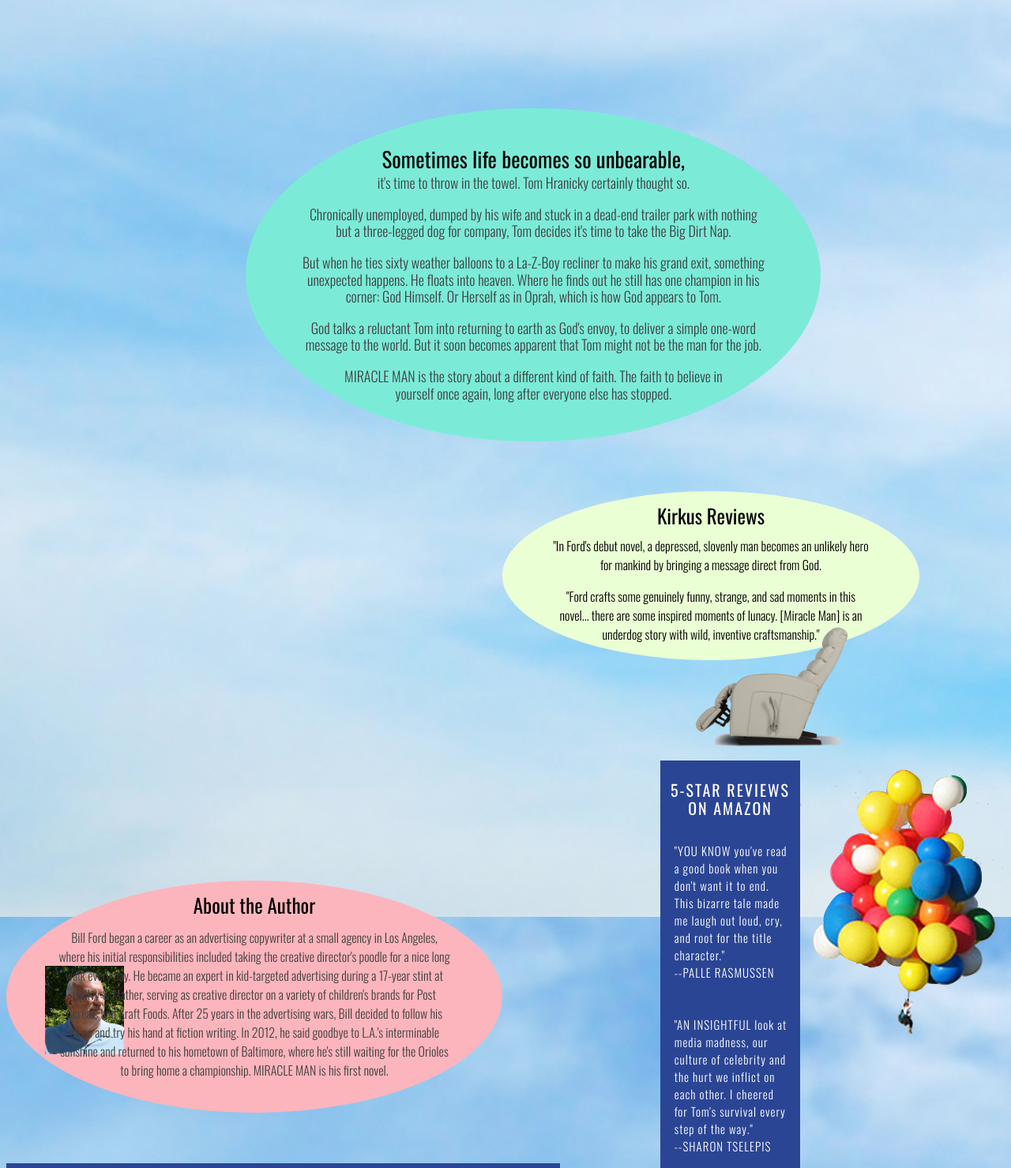
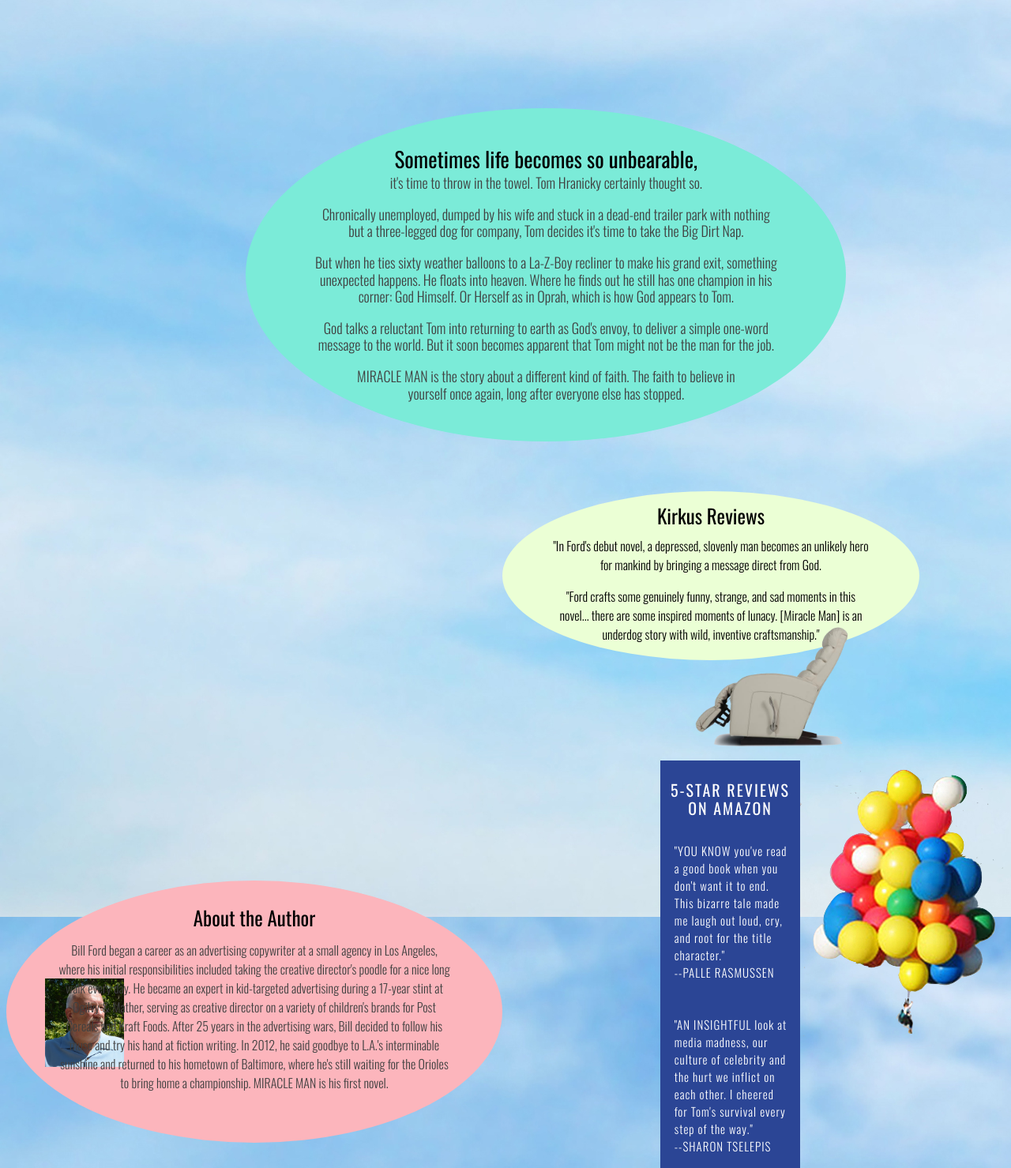
Before and after one commit to williambford/BookExpo, a plain HTML site: page index.html in a window 1280 px wide. Shown: the part 580-2059 px from the top of the page at 79% size. Drawn offline with nearby package versions, Linux system fonts and the light colour scheme; a script that the page names is missing.

Commit message:
Widened "synopsis" and "bio" ovals

```diff
--- a/less/main.less
+++ b/less/main.less
@@ -61,10 +61,9 @@ h1 {
     width: 80%;
     min-width: 100px;
     max-width: 600px;
-    max-height: 400px;
     text-align: center;
     border-radius: 50%;
-    padding: 2em 4em;
+    padding: 2em 5em;
     float: left;
     font-family: 'Oswald', sans-serif;
   }
@@ -78,10 +77,10 @@ h1 {
   width: 75%;
   min-width: 200px;
   max-width: 500px;
-  max-height: 230px;
+
   text-align: center;
   border-radius: 50%;
-  padding: 2em 4em;
+  padding: 3em 4em;
   float: left;
 }
 
```
Also changed, not shown: css/main.css, 1 other file.
